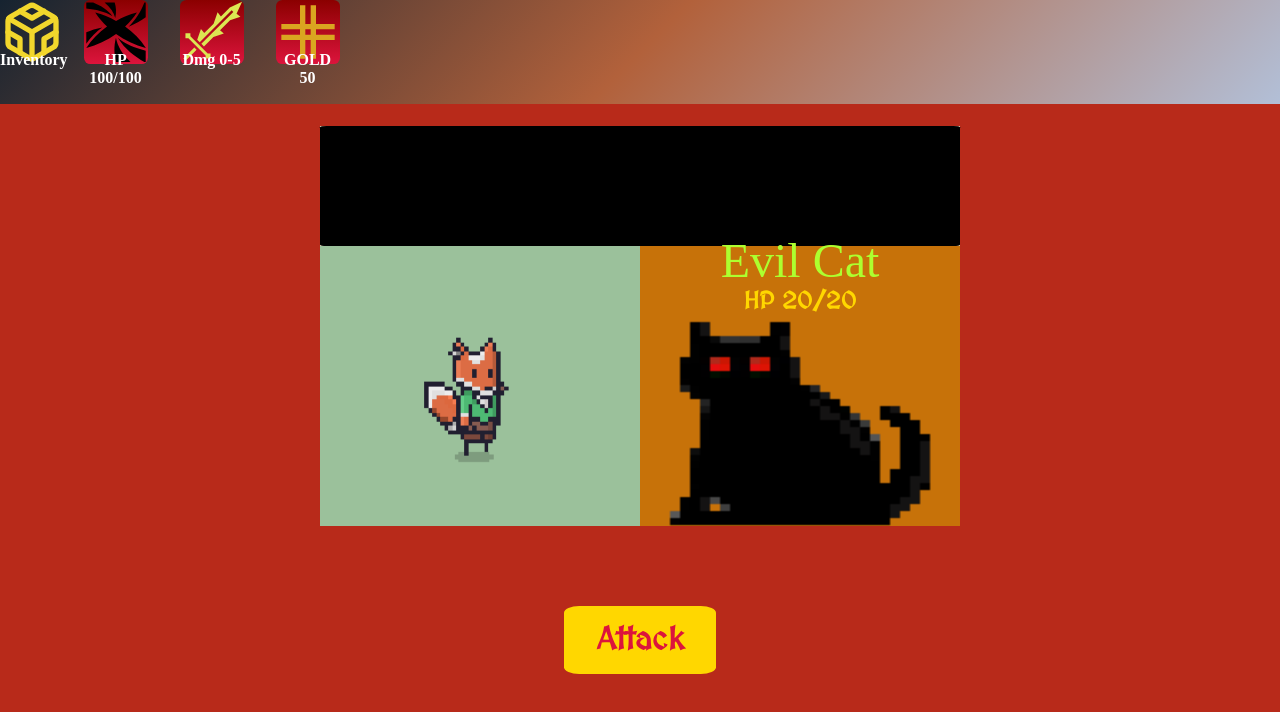
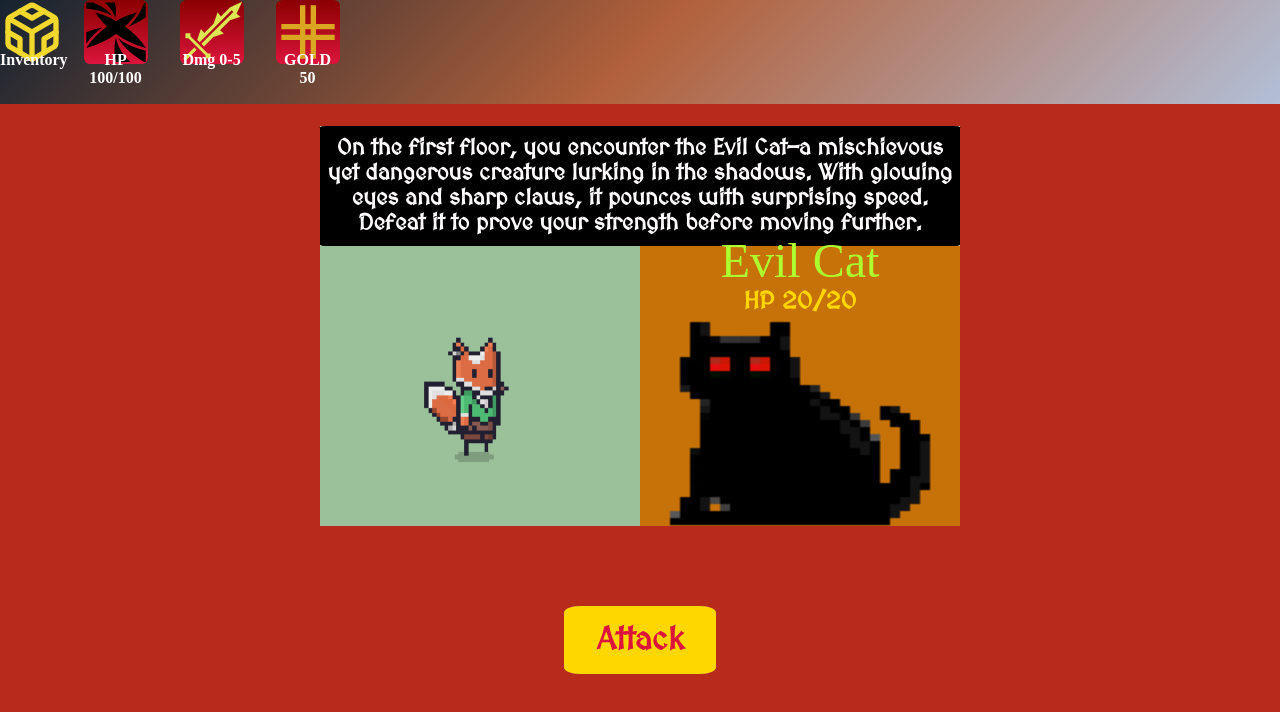
Before and after one commit to Chayan-Jn/textrpg2, a React (Vite) app: page /Final in a window 1280 px wide. Shown: the top 712 px of the page. Built offline with nearby package versions, Linux system fonts and the light colour scheme.

Commit message:
it was because of a typo

```diff
--- a/Story/S10Final.jsx
+++ b/Story/S10Final.jsx
@@ -15,7 +15,7 @@ const images1 = {enemyImage:'../images/final/evilcat.gif',
   enemyDeathImage:''
 }
 
-const info1 = {messsage:'On the first floor, you encounter the Evil Cat—a mischievous yet dangerous creature lurking in the shadows. With glowing eyes and sharp claws, it pounces with surprising speed. Defeat it to prove your strength before moving further.',Name:'Evil Cat'}
+const info1 = {message:'On the first floor, you encounter the Evil Cat—a mischievous yet dangerous creature lurking in the shadows. With glowing eyes and sharp claws, it pounces with surprising speed. Defeat it to prove your strength before moving further.',Name:'Evil Cat'}
 const S10Final = () => {
 
   return (
--- a/Story/S11Final2.jsx
+++ b/Story/S11Final2.jsx
@@ -14,7 +14,7 @@ dieTime
 
 const images2 = {enemyImage:'../images/final/snake1.gif',enemyDeathImage:'../images/final/snakedie.gif'}
 
-const info2 =  {messsage:"cat disappeared snake appeared??",Name:'Snek'}
+const info2 =  {message:"cat disappeared snake appeared??",Name:'Snek'}
 
 const S11Final2 = () => {
 
```
